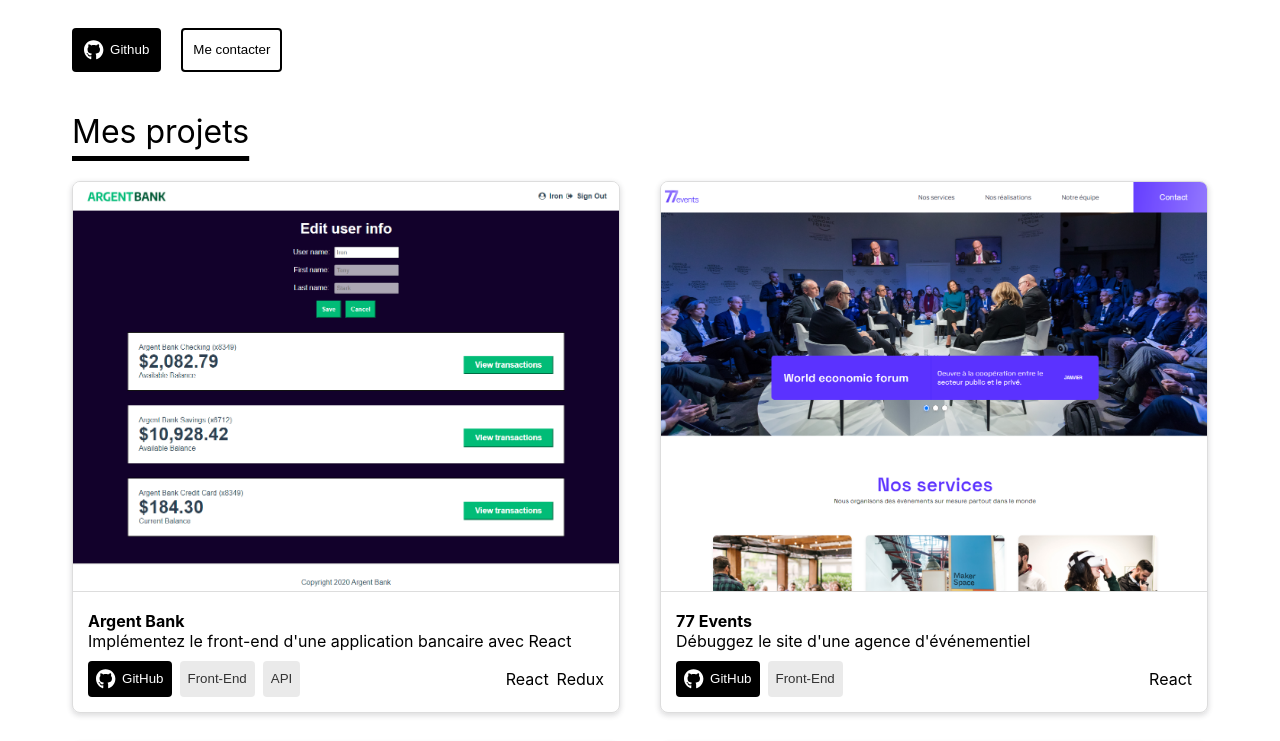
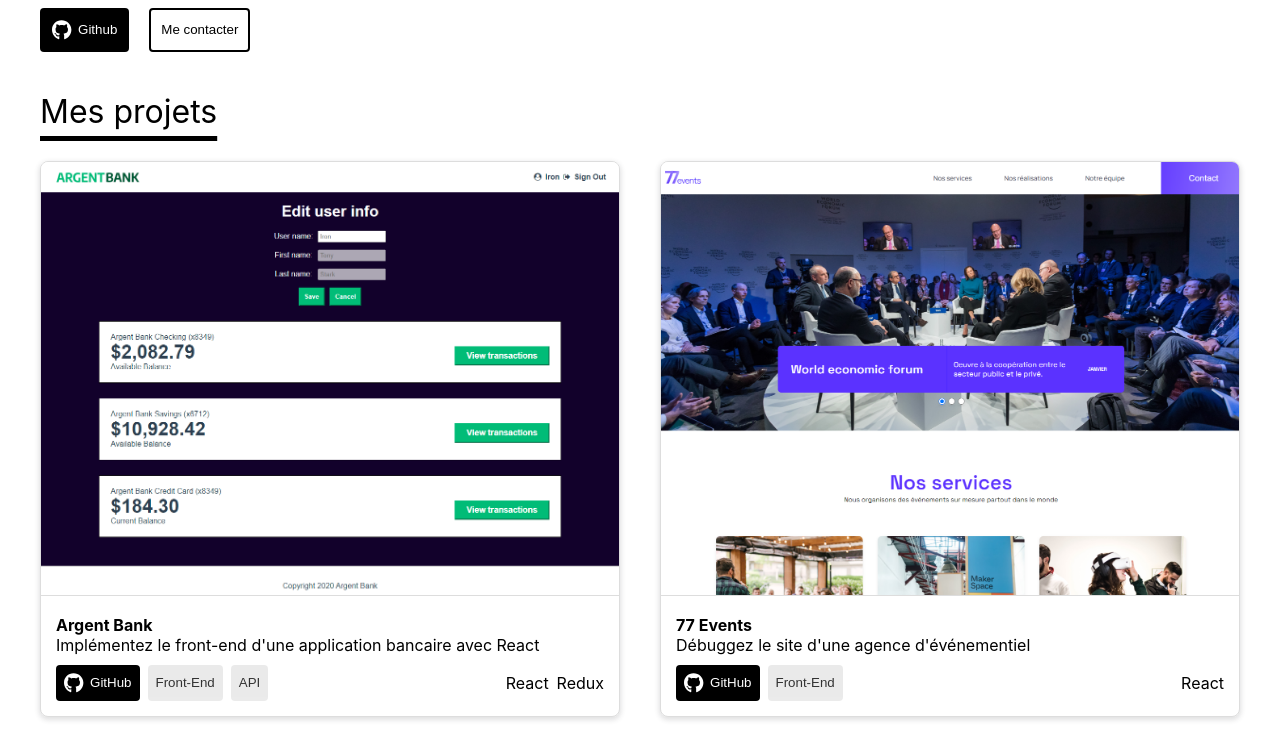
Before and after one commit to kosmik7/portfolio, a React (Vite) app: page / in a window 1280 px wide. Shown: the part 320-1061 px from the top of the page. Built offline with nearby package versions, Linux system fonts and the light colour scheme.

Commit message:
Refactor du css pour permettre 'fullWidth'

```diff
--- a/src/components/Formations.module.scss
+++ b/src/components/Formations.module.scss
@@ -1,5 +1,7 @@
 .container {
   composes: maxWidth from global;
+
+  width: fit-content;
   margin-top: 30px;
 }
 
--- a/src/components/Heading.module.scss
+++ b/src/components/Heading.module.scss
@@ -1,4 +1,6 @@
 .heading {
+  composes: maxWidth from global;
+
   margin-top: 40px;
   margin-bottom: 20px;
   font-size: 32px;
--- a/src/components/Hero.module.scss
+++ b/src/components/Hero.module.scss
@@ -1,4 +1,6 @@
 .hero {
+  composes: maxWidth from global;
+
   width: 600px;
   margin-top: 40px;
 
--- a/src/components/NavBar.module.scss
+++ b/src/components/NavBar.module.scss
@@ -1,4 +1,6 @@
 .header {
+  composes: maxWidth from global;
+
   margin-top: 1.2rem;
   display: flex;
   justify-content: flex-end;
--- a/src/components/Projets.module.scss
+++ b/src/components/Projets.module.scss
@@ -52,10 +52,3 @@
     }
   }
 }
-
-.projetsContainer {
-  margin-top: 30px;
-  display: grid;
-  grid-template-columns: 1fr 1fr;
-  gap: 30px 40px;
-}
--- a/src/components/Skills.module.scss
+++ b/src/components/Skills.module.scss
@@ -1,4 +1,6 @@
 .container {
+  composes: maxWidth from global;
+
   margin-top: 30px;
   padding: 25px 20px;
   display: flex;
--- a/src/main.jsx
+++ b/src/main.jsx
@@ -1,7 +1,7 @@
 import React from "react";
 import ReactDOM from "react-dom/client";
 import App from "./App.jsx";
-import "./styles/index.scss";
+import "./styles/index.module.scss";
 // fontawesome
 import { library } from "@fortawesome/fontawesome-svg-core";
 import { faGithub } from "@fortawesome/free-brands-svg-icons";
--- a/src/styles/_global.scss
+++ b/src/styles/_global.scss
@@ -1,13 +1,17 @@
-:root {
-  max-width: 1200px;
-  margin: 0 auto;
-  padding: 0 2rem;
+:global {
+  .maxWidth {
+    width: 100%;
+    max-width: 1200px;
+    margin-left: auto;
+    margin-right: auto;
 
-  font-family: -apple-system, BlinkMacSystemFont, "Segoe UI", "Noto Sans",
-    Helvetica, Arial, sans-serif, "Apple Color Emoji", "Segoe UI Emoji";
-  font-synthesis: none;
-  text-rendering: optimizeLegibility;
-  -webkit-font-smoothing: antialiased;
-  -moz-osx-font-smoothing: grayscale;
-  -webkit-text-size-adjust: 100%;
+    @media screen and (max-width: 1280px) {
+      width: calc(100% - 80px);
+      margin-left: 40px;
+      margin-right: 40px;
+    }
+  }
+  .fullWidth {
+    width: 100%;
+  }
 }
--- /dev/null
+++ b/src/styles/_root.scss
@@ -0,0 +1,11 @@
+:root {
+  margin: 0 auto;
+
+  font-family: -apple-system, BlinkMacSystemFont, "Segoe UI", "Noto Sans",
+    Helvetica, Arial, sans-serif, "Apple Color Emoji", "Segoe UI Emoji";
+  font-synthesis: none;
+  text-rendering: optimizeLegibility;
+  -webkit-font-smoothing: antialiased;
+  -moz-osx-font-smoothing: grayscale;
+  -webkit-text-size-adjust: 100%;
+}
--- a/src/styles/index.scss
+++ b/src/styles/index.module.scss
@@ -1,2 +1,3 @@
 @import "reset";
+@import "root";
 @import "global";
```
